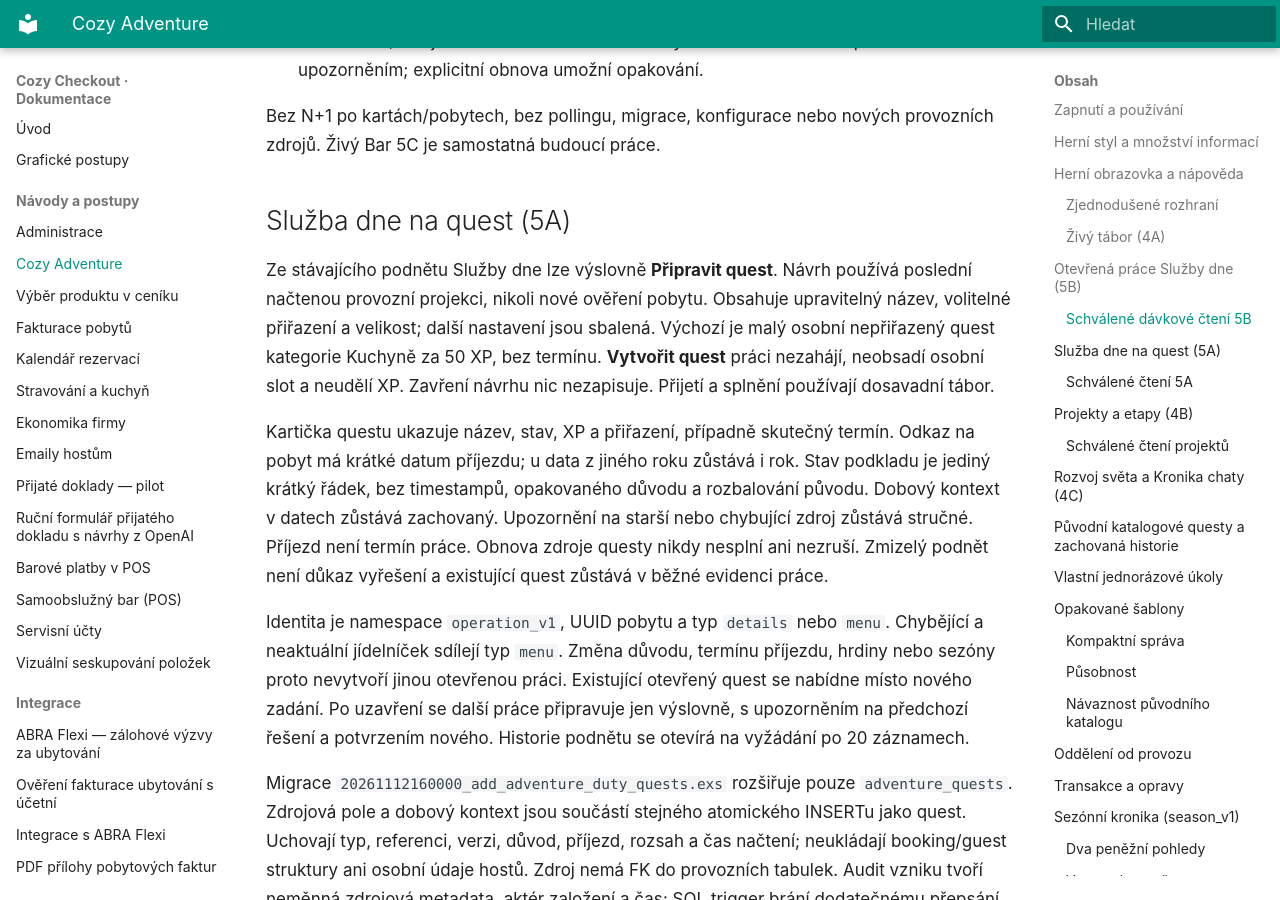
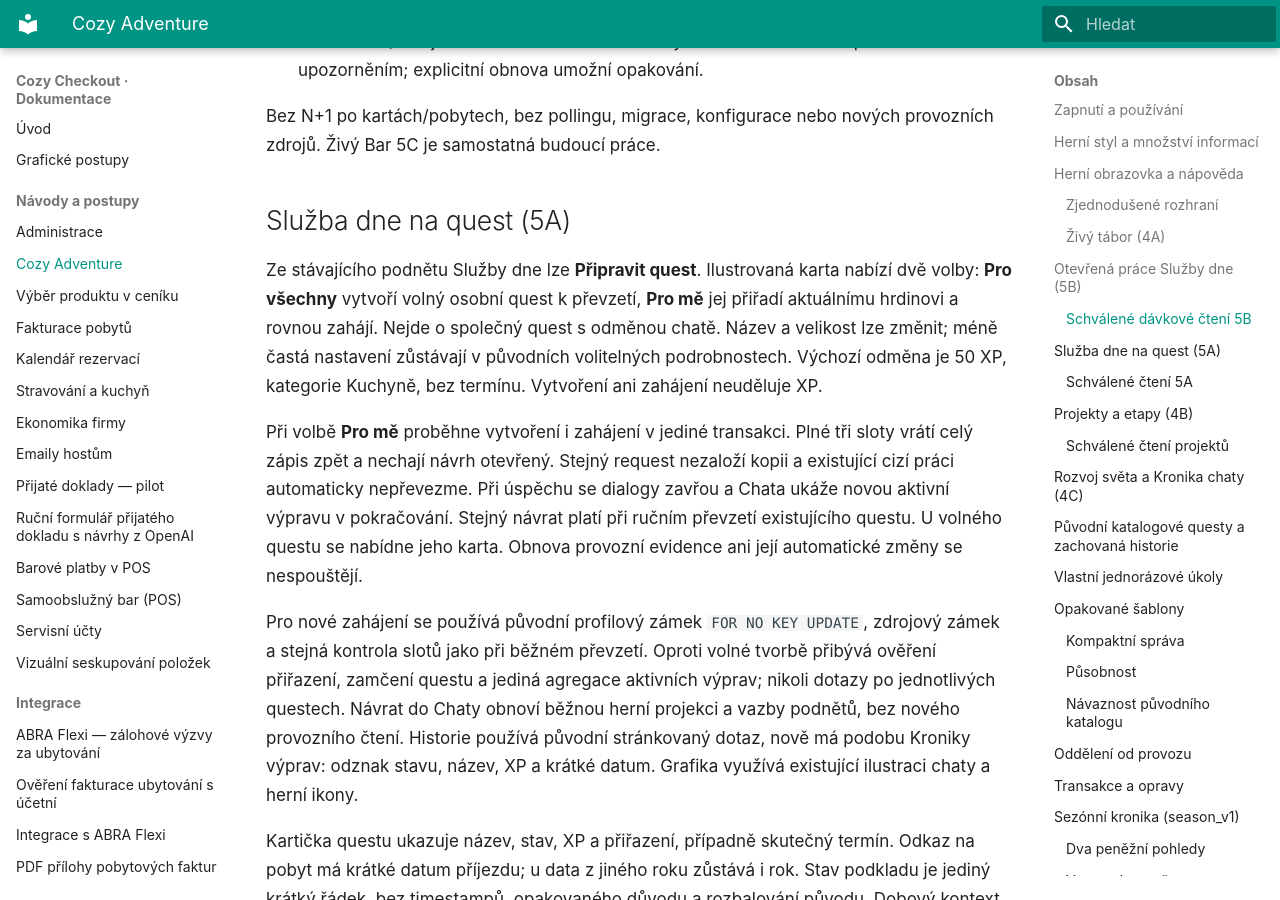
Before and after one commit to michalhorcic/cozy-checkout, an MkDocs documentation site: the page built from docs/features/ADVENTURE.md, in a window 1280 px wide and 900 px high, scrolled down 7803 px. Built offline with MkDocs 1.6.1 and Material for MkDocs 9.7.7, drawn with Linux system fonts in a browser that asks for light colours.

Commit message:
Illustrate duty quests and start personal expeditions directly

```diff
--- a/docs/features/ADVENTURE.md
+++ b/docs/features/ADVENTURE.md
@@ -287,12 +287,27 @@ provozních zdrojů. Živý Bar 5C je samostatná budoucí práce.
 
 ## Služba dne na quest (5A)
 
-Ze stávajícího podnětu Služby dne lze výslovně **Připravit quest**. Návrh používá
-poslední načtenou provozní projekci, nikoli nové ověření pobytu. Obsahuje
-upravitelný název, volitelné přiřazení a velikost; další nastavení jsou sbalená.
-Výchozí je malý osobní nepřiřazený quest kategorie Kuchyně za 50 XP, bez termínu.
-**Vytvořit quest** práci nezahájí, neobsadí osobní slot a neudělí XP.
-Zavření návrhu nic nezapisuje. Přijetí a splnění používají dosavadní tábor.
+Ze stávajícího podnětu Služby dne lze **Připravit quest**. Ilustrovaná karta
+nabízí dvě volby: **Pro všechny** vytvoří volný osobní quest k převzetí,
+**Pro mě** jej přiřadí aktuálnímu hrdinovi a rovnou zahájí. Nejde o společný
+quest s odměnou chatě. Název a velikost lze změnit; méně častá nastavení
+zůstávají v původních volitelných podrobnostech. Výchozí odměna je 50 XP,
+kategorie Kuchyně, bez termínu. Vytvoření ani zahájení neuděluje XP.
+
+Při volbě **Pro mě** proběhne vytvoření i zahájení v jediné transakci. Plné tři
+sloty vrátí celý zápis zpět a nechají návrh otevřený. Stejný request nezaloží
+kopii a existující cizí práci automaticky nepřevezme. Při úspěchu se dialogy
+zavřou a Chata ukáže novou aktivní výpravu v pokračování. Stejný návrat platí
+při ručním převzetí existujícího questu. U volného questu se nabídne jeho karta.
+Obnova provozní evidence ani její automatické změny se nespouštějí.
+
+Pro nové zahájení se používá původní profilový zámek `FOR NO KEY UPDATE`,
+zdrojový zámek a stejná kontrola slotů jako při běžném převzetí. Oproti volné
+tvorbě přibývá ověření přiřazení, zamčení questu a jediná agregace aktivních
+výprav; nikoli dotazy po jednotlivých questech. Návrat do Chaty obnoví běžnou
+herní projekci a vazby podnětů, bez nového provozního čtení. Historie používá
+původní stránkovaný dotaz, nově má podobu Kroniky výprav: odznak stavu, název,
+XP a krátké datum. Grafika využívá existující ilustraci chaty a herní ikony.
 
 Kartička questu ukazuje název, stav, XP a přiřazení, případně skutečný termín.
 Odkaz na pobyt má krátké datum příjezdu; u data z jiného roku zůstává i rok.
```
Also changed, not shown: assets/css/adventure/game-interface.css (+37 -0 lines), 5 other files.
